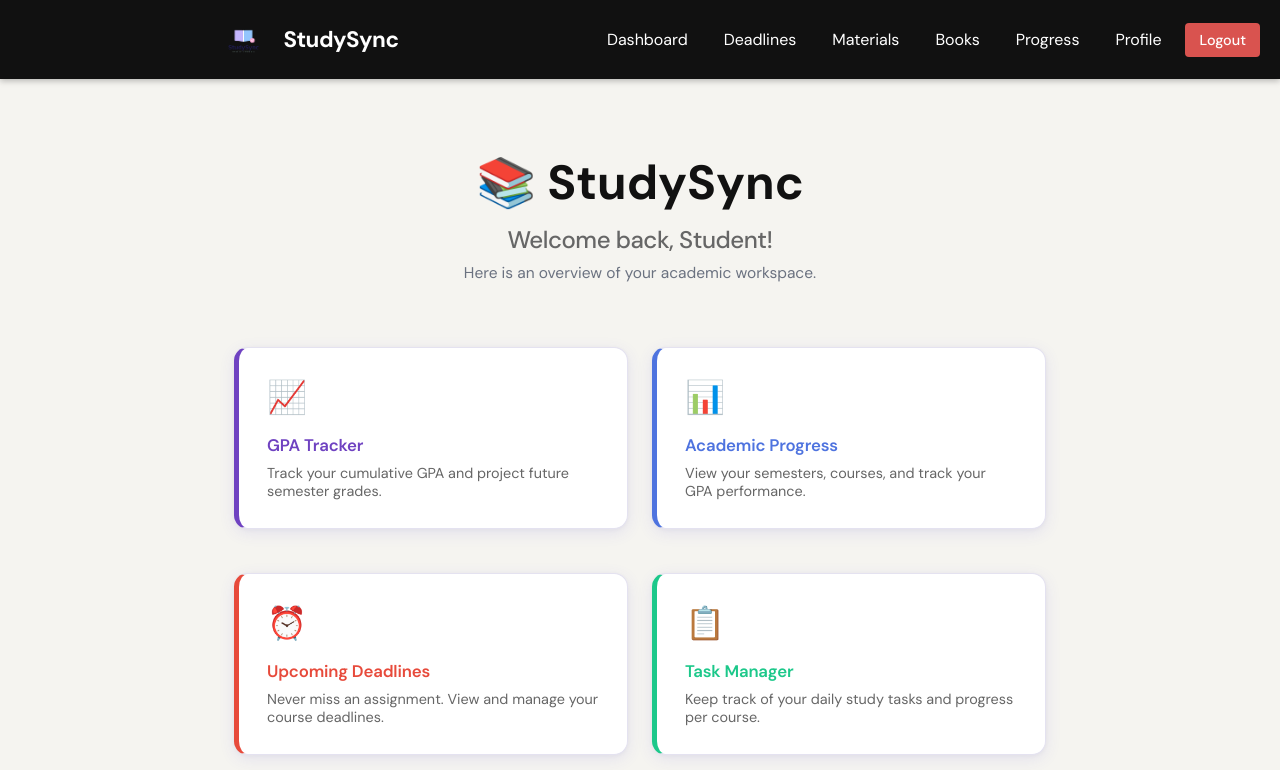
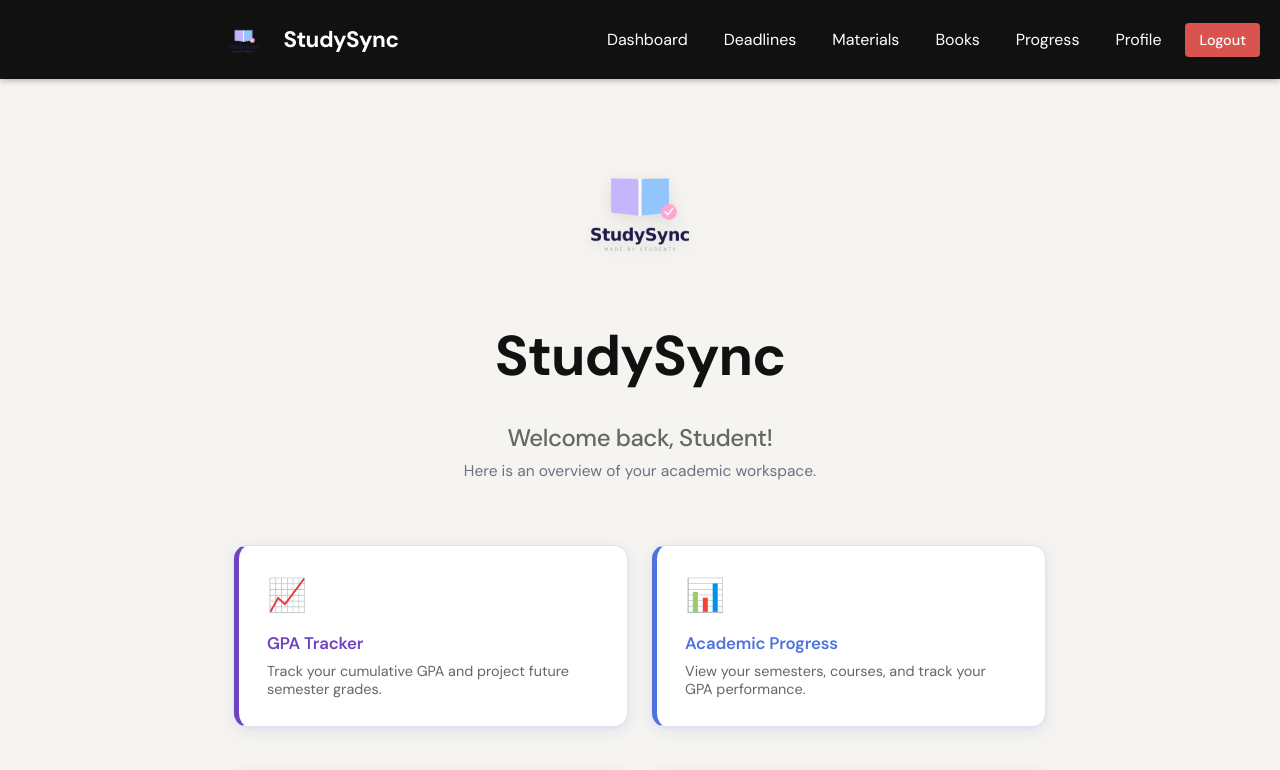
Before and after one commit to zzahra-s/StudySync, a React (Create React App) app in the folder frontend/: page /dashboard in a window 1280 px wide. Shown: the top 770 px of the page. Built offline with nearby package versions, Linux system fonts and the light colour scheme; no server answers; sample sign-in values are in the browser's storage.

Commit message:
Update Dashboard.js

```diff
--- a/frontend/src/pages/Dashboard.js
+++ b/frontend/src/pages/Dashboard.js
@@ -60,7 +60,10 @@ const Dashboard = () => {
   return (
     <div className="page-container" style={{ textAlign: 'center' }}>
       <header className="page-header" style={{ marginBottom: '40px' }}>
-        <h1 style={{ fontSize: '3rem', fontWeight: '800', marginBottom: '10px', color: '#111' }}>📚 StudySync</h1>
+        <div style={{ display: 'flex', flexDirection: 'column', alignItems: 'center', justifyContent: 'center', gap: '20px', marginBottom: '30px' }}>
+          <img src="/logo.png" alt="StudySync Logo" style={{ height: '180px', width: 'auto', objectFit: 'contain', filter: 'drop-shadow(0 4px 8px rgba(0,0,0,0.1))' }} />
+          <h1 style={{ fontSize: '3.5rem', fontWeight: '900', margin: 0, color: '#111', letterSpacing: '-1px' }}>StudySync</h1>
+        </div>
         <h2 className="page-title" style={{ fontSize: '1.5rem', fontWeight: '500', color: '#666' }}>
           Welcome back, {user.full_name || 'Student'}!
         </h2>
```
